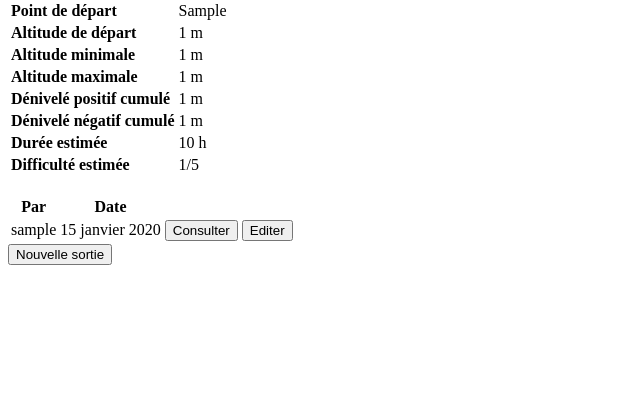
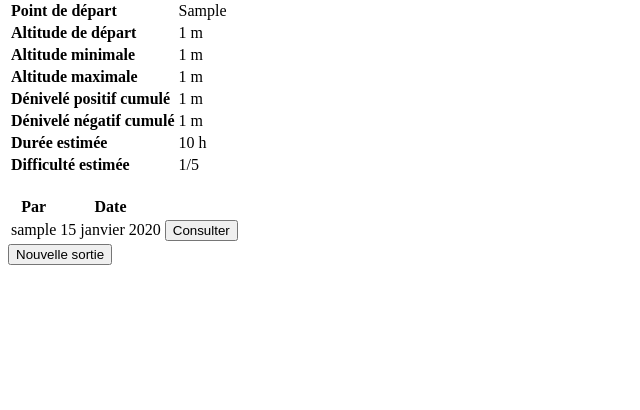
Before and after one commit to gbrivady/topoguide-gregory-brivady, a Django app: template topoguide/itineraires/templates/itineraires/itineraire.html in a window 1280 px wide. Shown: the part 141-551 px from the top of the page, without its empty margins (0-640 px from the left). Run offline with Django 4.2, Linux system fonts and the light colour scheme; the template is opened without the code that fills it: values that come from a table or form of the project are taken from there, others are empty; tables that the repository leaves empty hold one stand-in row (values such as "Sample post").

Commit message:
show edit button only to the good user
The only user that can see the edit button is the one who entered the sortie

```diff
--- a/topoguide/itineraires/templates/itineraires/itineraire.html
+++ b/topoguide/itineraires/templates/itineraires/itineraire.html
@@ -108,7 +108,7 @@
                     <button onclick="window.location.href=&quot;{% url 'itineraires:sortie' sortie.id %}&quot;;">
                         Consulter
                       </button>
-                      <button>Editer</button>
+                      {% if user == sortie.writer %}<button>Editer</button>{% endif %}
             </tr>
             {% endfor %}
         </table>
```
